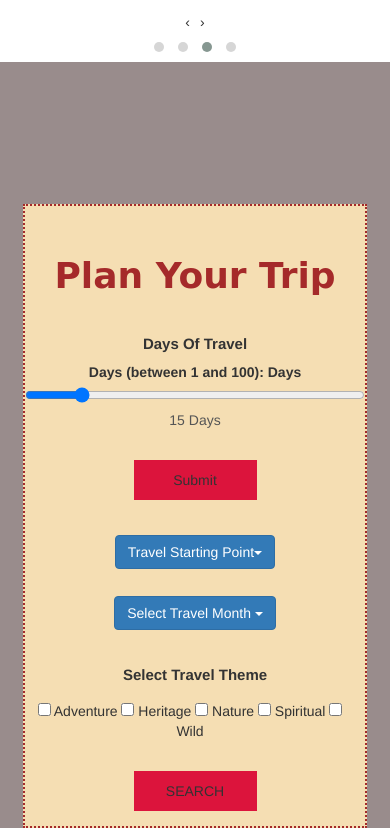
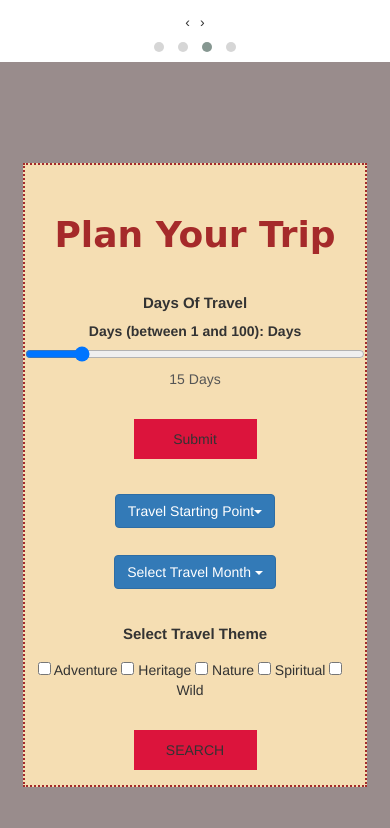
Before and after one commit to rajveer09/MP, a plain HTML site: page index.html in a window 390 px wide. Shown: the part 3190-4018 px from the top of the page. Drawn offline with nearby package versions, Linux system fonts and the light colour scheme; a web font is replaced by a local one.

Commit message:
padding form

```diff
--- a/css/tour.css
+++ b/css/tour.css
@@ -508,7 +508,7 @@ form h6{
 
     .master{
         height: 124vh;
-        padding-top: 67px;
+        padding-top: 26px;
     }
 
     nav button{
```
